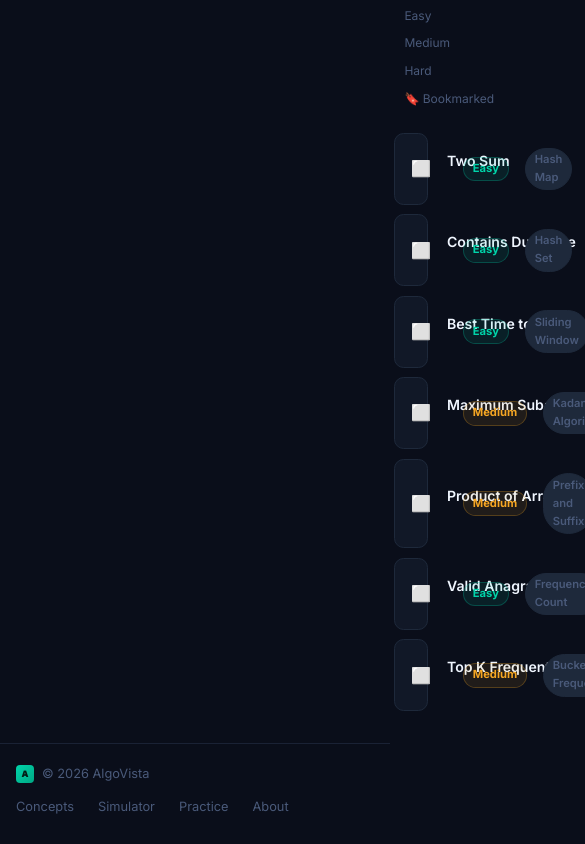
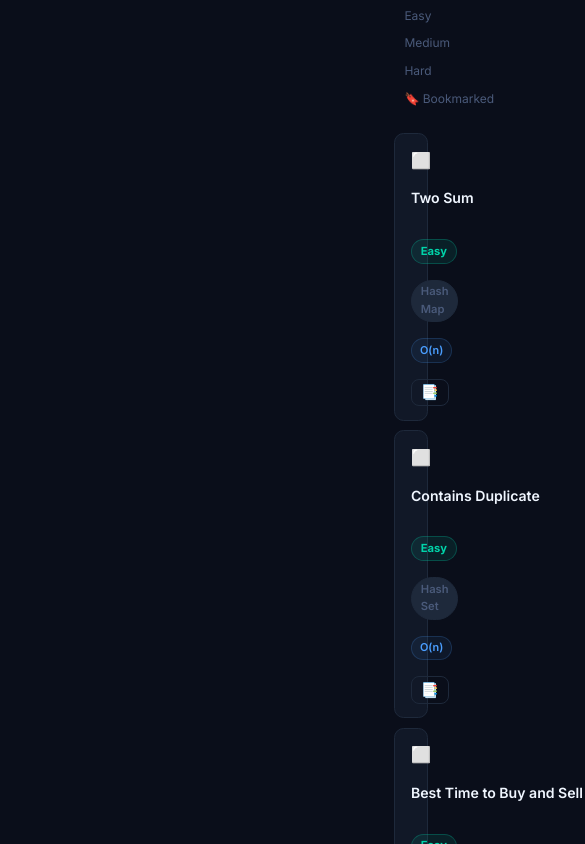
Before and after one commit to Alan-K-Biju-7/AlgoVista, a React (Create React App) app: page /practice in a window 390 px wide. Shown: the part 1120-1964 px from the top of the page, 585 px wide, since content can reach past the window. Built offline with nearby package versions, Linux system fonts and the light colour scheme.

Commit message:
Let problem badges wrap cleanly

```diff
--- a/src/styles/global.css
+++ b/src/styles/global.css
@@ -217,4 +217,13 @@ button:disabled { opacity: 0.35; cursor: not-allowed; }
   .practice-detail-grid {
     grid-template-columns: 1fr !important;
   }
+
+  .practice-problem-row {
+    align-items: flex-start !important;
+    flex-wrap: wrap;
+  }
+
+  .practice-problem-chip {
+    white-space: normal;
+  }
 }
```
